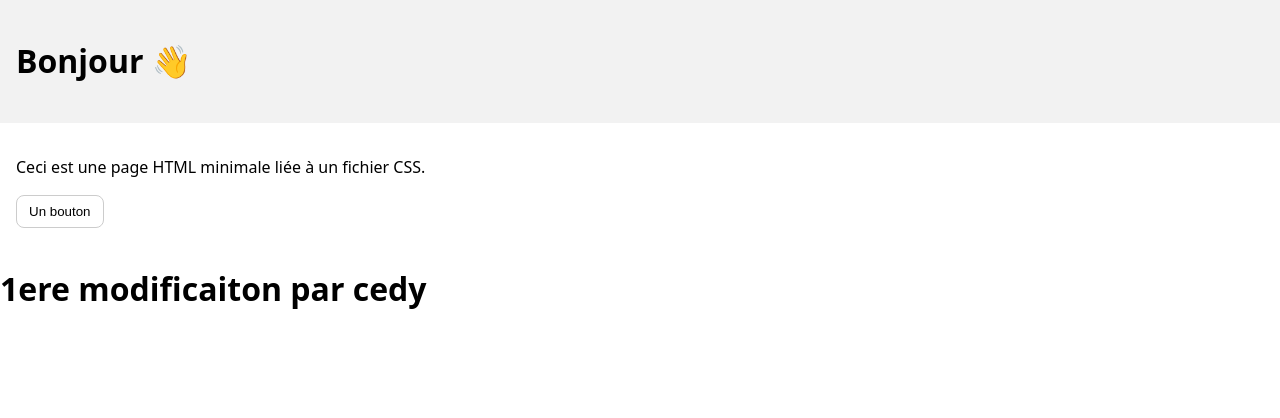
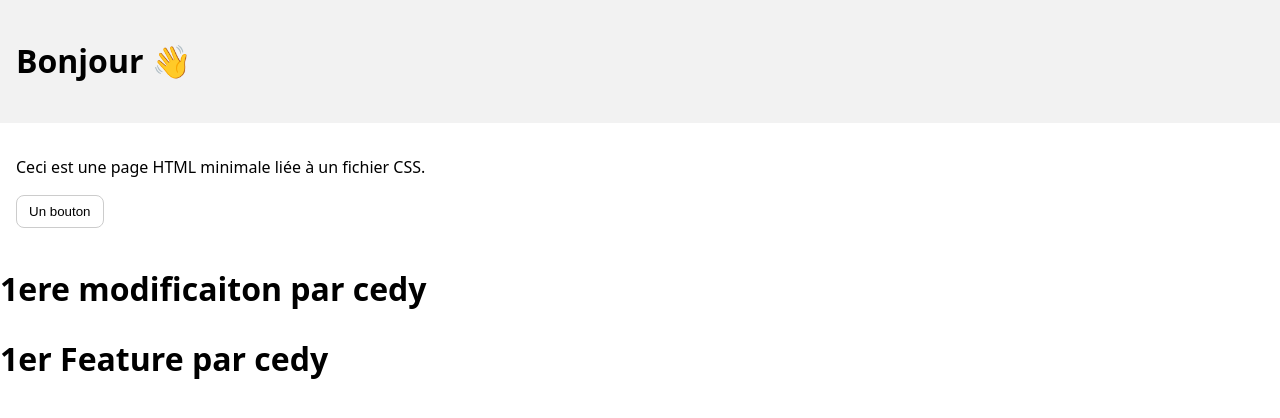
Before and after one commit to Iorenantsoa/teste, a plain HTML site: page index.html in a window 1280 px wide. Drawn offline with Linux system fonts and the light colour scheme.

Commit message:
premier feature de cedy version 1

```diff
--- a/index.html
+++ b/index.html
@@ -15,6 +15,7 @@
       <button>Un bouton</button>
     </main>
       <h1>1ere modificaiton par cedy</h1>
+      <h1>1er Feature par cedy</h1>
 
   </body>
 </html>
```
